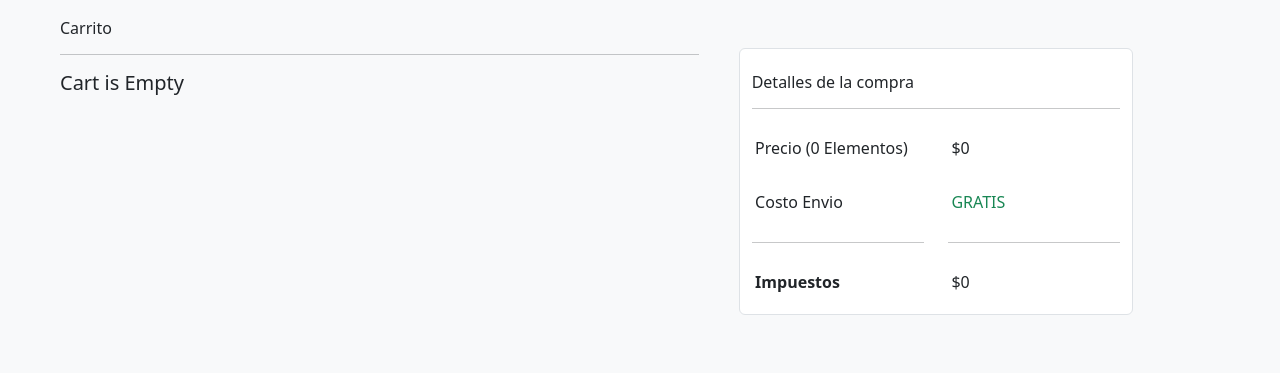
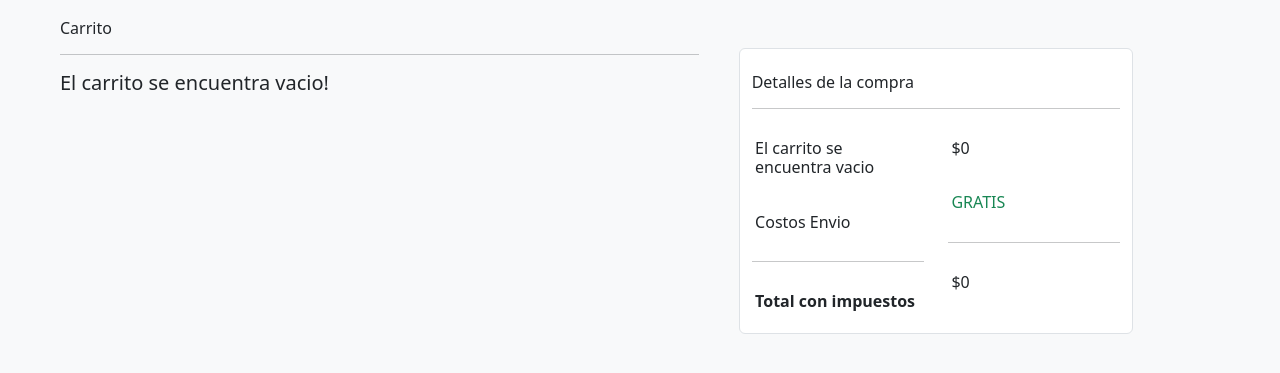
Before and after one commit to DanielBautistaMr/Carrito_de_compra, a PHP site: page /cart.php in a window 1280 px wide. Shown: the part 68-441 px from the top of the page. Run offline with PHP 8.4, Linux system fonts and the light colour scheme; some libraries are stand-ins or nearby versions.

Commit message:
Update cart.php
Ajustes de texto

```diff
--- a/cart.php
+++ b/cart.php
@@ -63,7 +63,7 @@ if (isset($_POST['remove'])){
                             }
                         }
                     } else {
-                        echo "<h5>Cart is Empty</h5>";
+                        echo "<h5>El carrito se encuentra vacio!</h5>";
                     }
 
                     ?>
@@ -87,14 +87,14 @@ if (isset($_POST['remove'])){
                             <?php
                             if (isset($_SESSION['cart'])) {
                                 $count  = count($_SESSION['cart']);
-                                echo "<h6>Precio ($count items)</h6>";
+                                echo "<h6>Precio de los items en el carrito ($count items)</h6>";
                             } else {
-                                echo "<h6>Precio (0 Elementos)</h6>";
+                                echo "<h6>El carrito se encuentra vacio</h6>";
                             }
                             ?>
-                            <h6>Costo Envio</h6>
+                            <h6>Costos Envio</h6>
                             <hr>
-                            <h6><b>Impuestos</b></h6>
+                            <h6><b>Total con impuestos</b></h6>
 
                         </div>
                         <div class="col-md-6">
@@ -102,7 +102,7 @@ if (isset($_POST['remove'])){
                             <h6 class="text-success">GRATIS</h6>
                             <hr>
                             <h6>$<?php
-                                    echo $total;
+                                    echo $total*1.19;
                                     ?></h6>
                         </div>
                     </div>
```
